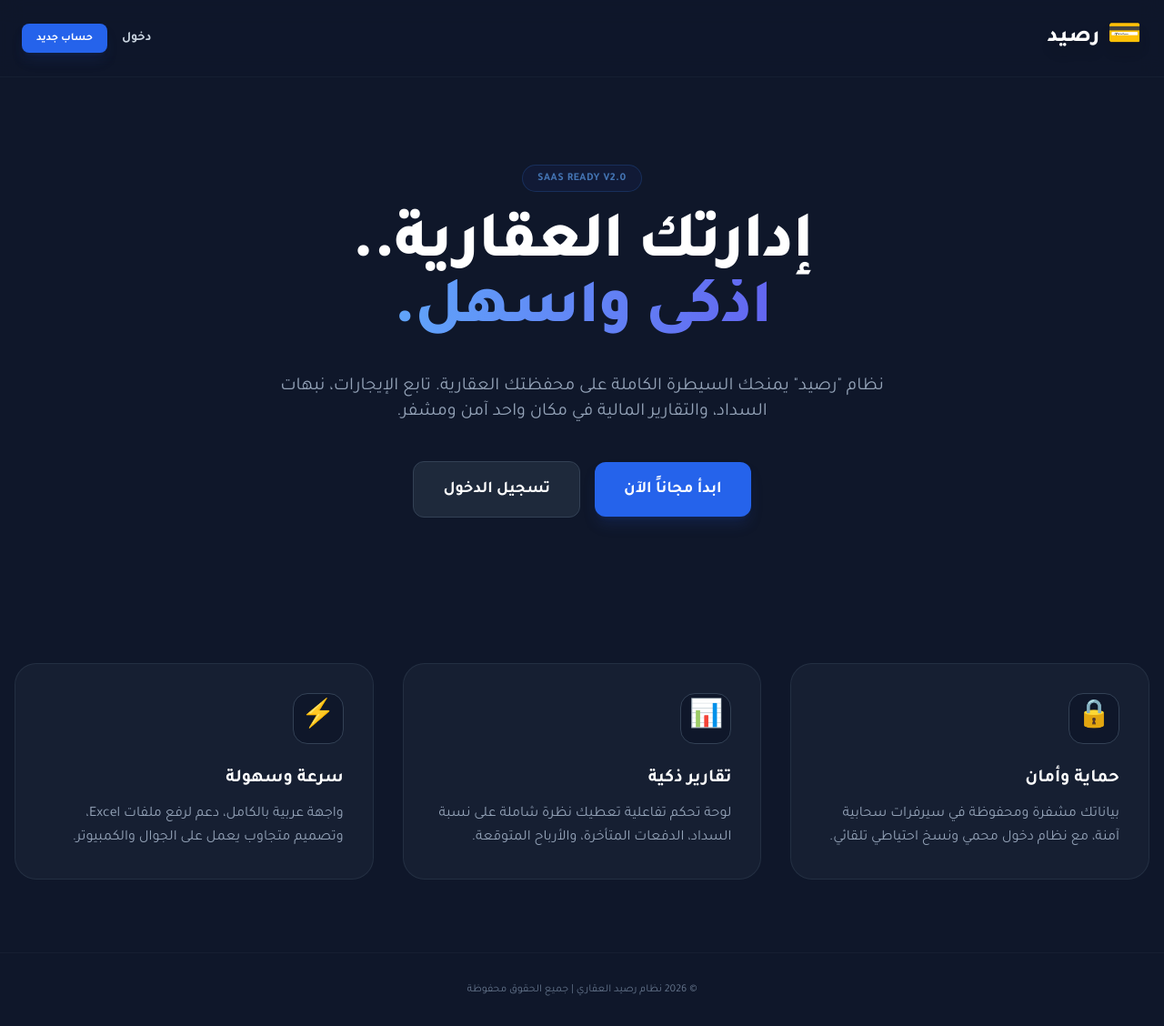
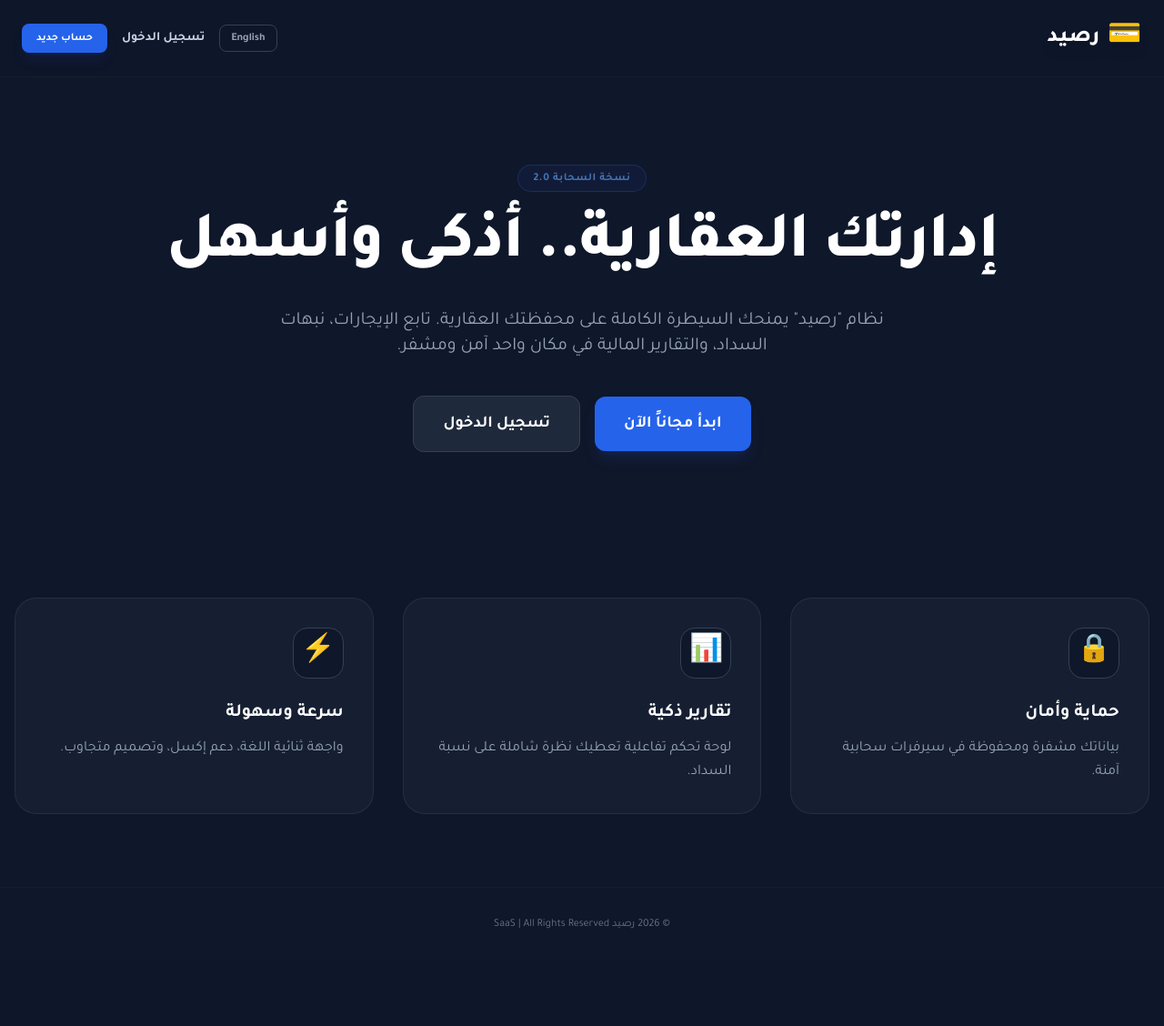
Before and after one commit to KhalidExe/Raseed, a Flask app: page / in a window 1280 px wide. Shown: the whole page at 91% size. After the commit the page ends 1021 px from the top, so only its background shows below. Run offline with Flask 3, Linux system fonts and the light colour scheme; some libraries are stand-ins or nearby versions.

Commit message:
Feat: Localize landing page and add language switcher

```diff
--- a/templates/base.html
+++ b/templates/base.html
@@ -1,9 +1,9 @@
 <!DOCTYPE html>
-<html lang="ar" dir="rtl">
+<html lang="{{ lang }}" dir="{{ 'rtl' if lang == 'ar' else 'ltr' }}">
 <head>
     <meta charset="UTF-8">
     <meta name="viewport" content="width=device-width, initial-scale=1.0">
-    <title>رصيد | Raseed</title>
+    <title>{{ texts['app_name'][lang] }} | SaaS</title>
     <script src="https://cdn.tailwindcss.com"></script>
     <link href="https://fonts.googleapis.com/css2?family=Tajawal:wght@400;500;700;800&display=swap" rel="stylesheet">
     <style>
@@ -16,10 +16,6 @@
             display: flex;
             flex-direction: column;
         }
-        ::-webkit-scrollbar { width: 8px; }
-        ::-webkit-scrollbar-track { background: #0f172a; }
-        ::-webkit-scrollbar-thumb { background: #334155; border-radius: 4px; }
-        ::-webkit-scrollbar-thumb:hover { background: #475569; }
     </style>
     {% block head %}{% endblock %}
 </head>
@@ -29,25 +25,34 @@
         <div class="container mx-auto flex justify-between items-center">
             <a href="/" class="text-2xl font-black flex items-center gap-2 tracking-wide text-white hover:text-blue-400 transition-colors">
                 <span class="text-3xl drop-shadow-lg">💳</span>
-                <span class="drop-shadow-lg">رصيد</span>
+                <span class="drop-shadow-lg">{{ texts['app_name'][lang] }}</span>
             </a>
 
             <div class="flex items-center gap-4">
+                <a href="{{ url_for('set_language', lang_code='en' if lang == 'ar' else 'ar') }}"
+                   class="text-xs font-bold text-slate-400 hover:text-white border border-slate-700 px-3 py-1.5 rounded-lg transition-colors">
+                   {{ texts['lang_switch'][lang] }}
+                </a>
+
                 {% if current_user.is_authenticated %}
-                    <a href="/dashboard" class="hidden md:block text-sm font-bold text-slate-300 hover:text-white transition-colors">لوحة التحكم</a>
+                    <a href="/dashboard" class="hidden md:block text-sm font-bold text-slate-300 hover:text-white transition-colors">
+                        {{ texts['dashboard'][lang] }}
+                    </a>
                     <span class="hidden md:block text-slate-600">|</span>
                     <div class="flex items-center gap-3">
                         <span class="text-xs font-bold text-blue-400 bg-blue-900/20 px-3 py-1.5 rounded-full border border-blue-500/20">
                             {{ current_user.name }}
                         </span>
                         <a href="/logout" class="text-xs font-bold text-rose-400 hover:text-rose-300 bg-rose-900/10 hover:bg-rose-900/30 px-3 py-1.5 rounded-lg transition-all">
-                            خروج
+                            {{ texts['logout'][lang] }}
                         </a>
                     </div>
                 {% else %}
-                    <a href="/login" class="text-sm font-bold text-slate-300 hover:text-white transition-colors">دخول</a>
+                    <a href="/login" class="text-sm font-bold text-slate-300 hover:text-white transition-colors">
+                        {{ texts['login'][lang] }}
+                    </a>
                     <a href="/signup" class="text-xs font-bold bg-blue-600 hover:bg-blue-500 text-white px-4 py-2 rounded-lg transition-all shadow-lg shadow-blue-900/20">
-                        حساب جديد
+                        {{ texts['signup'][lang] }}
                     </a>
                 {% endif %}
             </div>
@@ -70,7 +75,7 @@
     </main>
 
     <footer class="py-8 text-center text-slate-500 text-xs mt-auto border-t border-slate-800/50">
-        <p>&copy; 2026 نظام رصيد العقاري | جميع الحقوق محفوظة</p>
+        <p>&copy; 2026 {{ texts['app_name'][lang] }} SaaS | All Rights Reserved</p>
     </footer>
 
 </body>
--- a/templates/landing.html
+++ b/templates/landing.html
@@ -6,29 +6,28 @@
 
     <div class="container mx-auto px-4 py-20 text-center">
         <div class="inline-block mb-6 px-4 py-1.5 rounded-full border border-blue-500/30 bg-blue-900/20 text-blue-400 text-xs font-bold tracking-wider uppercase animate-pulse">
-            SaaS Ready v2.0
+            {{ texts['hero_badge'][lang] }}
         </div>
 
         <h1 class="text-5xl md:text-7xl font-black text-white mb-8 tracking-tight leading-tight">
-            إدارتك العقارية.. <br>
-            <span class="text-transparent bg-clip-text bg-gradient-to-r from-blue-400 to-indigo-500">أذكى وأسهل.</span>
+            {{ texts['hero_title'][lang] }}
         </h1>
 
         <p class="text-slate-400 text-lg md:text-xl max-w-2xl mx-auto mb-10 leading-relaxed">
-            نظام "رصيد" يمنحك السيطرة الكاملة على محفظتك العقارية. تابع الإيجارات، نبهات السداد، والتقارير المالية في مكان واحد آمن ومشفر.
+            {{ texts['hero_desc'][lang] }}
         </p>
 
         <div class="flex flex-col md:flex-row gap-4 justify-center items-center">
             {% if current_user.is_authenticated %}
                 <a href="/dashboard" class="px-8 py-4 bg-blue-600 hover:bg-blue-500 text-white rounded-xl font-bold text-lg shadow-lg shadow-blue-900/30 transition-all hover:-translate-y-1 w-full md:w-auto">
-                    الذهاب للوحة التحكم 🚀
+                    {{ texts['go_dashboard'][lang] }} 🚀
                 </a>
             {% else %}
                 <a href="/signup" class="px-8 py-4 bg-blue-600 hover:bg-blue-500 text-white rounded-xl font-bold text-lg shadow-lg shadow-blue-900/30 transition-all hover:-translate-y-1 w-full md:w-auto">
-                    ابدأ مجاناً الآن
+                    {{ texts['start_now'][lang] }}
                 </a>
                 <a href="/login" class="px-8 py-4 bg-slate-800 hover:bg-slate-700 text-white rounded-xl font-bold text-lg border border-slate-700 transition-all hover:-translate-y-1 w-full md:w-auto">
-                    تسجيل الدخول
+                    {{ texts['login'][lang] }}
                 </a>
             {% endif %}
         </div>
@@ -38,18 +37,18 @@
         <div class="grid grid-cols-1 md:grid-cols-3 gap-8">
             <div class="bg-slate-800/50 p-8 rounded-3xl border border-slate-700/50 hover:border-blue-500/30 transition-colors">
                 <div class="w-14 h-14 bg-slate-900 rounded-2xl flex items-center justify-center text-3xl mb-6 border border-slate-700">🔒</div>
-                <h3 class="text-xl font-bold text-white mb-3">حماية وأمان</h3>
-                <p class="text-slate-400 leading-relaxed">بياناتك مشفرة ومحفوظة في سيرفرات سحابية آمنة، مع نظام دخول محمي ونسخ احتياطي تلقائي.</p>
+                <h3 class="text-xl font-bold text-white mb-3">{{ texts['feat_security_title'][lang] }}</h3>
+                <p class="text-slate-400 leading-relaxed">{{ texts['feat_security_desc'][lang] }}</p>
             </div>
             <div class="bg-slate-800/50 p-8 rounded-3xl border border-slate-700/50 hover:border-blue-500/30 transition-colors">
                 <div class="w-14 h-14 bg-slate-900 rounded-2xl flex items-center justify-center text-3xl mb-6 border border-slate-700">📊</div>
-                <h3 class="text-xl font-bold text-white mb-3">تقارير ذكية</h3>
-                <p class="text-slate-400 leading-relaxed">لوحة تحكم تفاعلية تعطيك نظرة شاملة على نسبة السداد، الدفعات المتأخرة، والأرباح المتوقعة.</p>
+                <h3 class="text-xl font-bold text-white mb-3">{{ texts['feat_reports_title'][lang] }}</h3>
+                <p class="text-slate-400 leading-relaxed">{{ texts['feat_reports_desc'][lang] }}</p>
             </div>
             <div class="bg-slate-800/50 p-8 rounded-3xl border border-slate-700/50 hover:border-blue-500/30 transition-colors">
                 <div class="w-14 h-14 bg-slate-900 rounded-2xl flex items-center justify-center text-3xl mb-6 border border-slate-700">⚡</div>
-                <h3 class="text-xl font-bold text-white mb-3">سرعة وسهولة</h3>
-                <p class="text-slate-400 leading-relaxed">واجهة عربية بالكامل، دعم لرفع ملفات Excel، وتصميم متجاوب يعمل على الجوال والكمبيوتر.</p>
+                <h3 class="text-xl font-bold text-white mb-3">{{ texts['feat_speed_title'][lang] }}</h3>
+                <p class="text-slate-400 leading-relaxed">{{ texts['feat_speed_desc'][lang] }}</p>
             </div>
         </div>
     </div>
--- a/translations.py
+++ b/translations.py
@@ -10,11 +10,25 @@ MESSAGES = {
     'login': {'ar': 'تسجيل الدخول', 'en': 'Login'},
     'signup': {'ar': 'حساب جديد', 'en': 'Sign Up'},
     'logout': {'ar': 'تسجيل خروج', 'en': 'Logout'},
-    'welcome': {'ar': 'أهلاً بك', 'en': 'Welcome'},
+    'lang_switch': {'ar': 'English', 'en': 'العربية'},
+
+    # Landing Page
+    'hero_badge': {'ar': 'نسخة السحابة 2.0', 'en': 'SaaS Ready v2.0'},
+    'hero_title': {'ar': 'إدارتك العقارية.. أذكى وأسهل', 'en': 'Property Management.. Smarter & Easier'},
+    'hero_desc': {'ar': 'نظام "رصيد" يمنحك السيطرة الكاملة على محفظتك العقارية. تابع الإيجارات، نبهات السداد، والتقارير المالية في مكان واحد آمن ومشفر.',
+                  'en': 'Raseed gives you full control over your real estate portfolio. Track rents, payment alerts, and financial reports in one secure, encrypted place.'},
     'start_now': {'ar': 'ابدأ مجاناً الآن', 'en': 'Start Now Free'},
     'go_dashboard': {'ar': 'الذهاب للوحة التحكم', 'en': 'Go to Dashboard'},
 
-    # Auth Pages
+    # Features
+    'feat_security_title': {'ar': 'حماية وأمان', 'en': 'Security & Safety'},
+    'feat_security_desc': {'ar': 'بياناتك مشفرة ومحفوظة في سيرفرات سحابية آمنة.', 'en': 'Your data is encrypted and stored on secure cloud servers.'},
+    'feat_reports_title': {'ar': 'تقارير ذكية', 'en': 'Smart Reports'},
+    'feat_reports_desc': {'ar': 'لوحة تحكم تفاعلية تعطيك نظرة شاملة على نسبة السداد.', 'en': 'Interactive dashboard giving you a comprehensive view of payment rates.'},
+    'feat_speed_title': {'ar': 'سرعة وسهولة', 'en': 'Speed & Ease'},
+    'feat_speed_desc': {'ar': 'واجهة ثنائية اللغة، دعم إكسل، وتصميم متجاوب.', 'en': 'Bilingual interface, Excel support, and responsive design.'},
+
+    # Auth Pages (Placeholder for next push)
     'email': {'ar': 'البريد الإلكتروني', 'en': 'Email Address'},
     'password': {'ar': 'كلمة المرور', 'en': 'Password'},
     'full_name': {'ar': 'الاسم الكامل', 'en': 'Full Name'},
@@ -22,7 +36,7 @@ MESSAGES = {
     'have_account': {'ar': 'لديك حساب بالفعل؟', 'en': 'Already have an account?'},
     'create_account': {'ar': 'إنشاء حساب', 'en': 'Create Account'},
 
-    # Dashboard
+    # Dashboard (Placeholder for future push)
     'total_paid': {'ar': 'تم تحصيله', 'en': 'Total Paid'},
     'total_remaining': {'ar': 'متبقي', 'en': 'Remaining'},
     'add_tenant': {'ar': 'إضافة مستأجر جديد', 'en': 'Add New Tenant'},
@@ -34,17 +48,9 @@ MESSAGES = {
     'actions': {'ar': 'الإجراء', 'en': 'Actions'},
     'details': {'ar': 'التفاصيل', 'en': 'Details'},
     'delete': {'ar': 'حذف', 'en': 'Delete'},
-    'no_tenants': {'ar': 'لا يوجد مستأجرين حالياً', 'en': 'No tenants found'},
-
-    # Tenant Details
-    'financial_record': {'ar': 'السجل المالي', 'en': 'Financial Ledger'},
     'upload_excel': {'ar': 'رفع ملف إكسل', 'en': 'Upload Excel'},
     'due_date': {'ar': 'تاريخ الاستحقاق', 'en': 'Due Date'},
     'amount': {'ar': 'المبلغ', 'en': 'Amount'},
-    'status': {'ar': 'الحالة', 'en': 'Status'},
     'pay': {'ar': 'سداد', 'en': 'Pay'},
     'update': {'ar': 'تحديث', 'en': 'Update'},
-    'paid_done': {'ar': 'مدفوع', 'en': 'Paid'},
-    'unpaid': {'ar': 'غير مدفوع', 'en': 'Unpaid'},
-    'partial': {'ar': 'جزئي', 'en': 'Partial'},
 }
```
